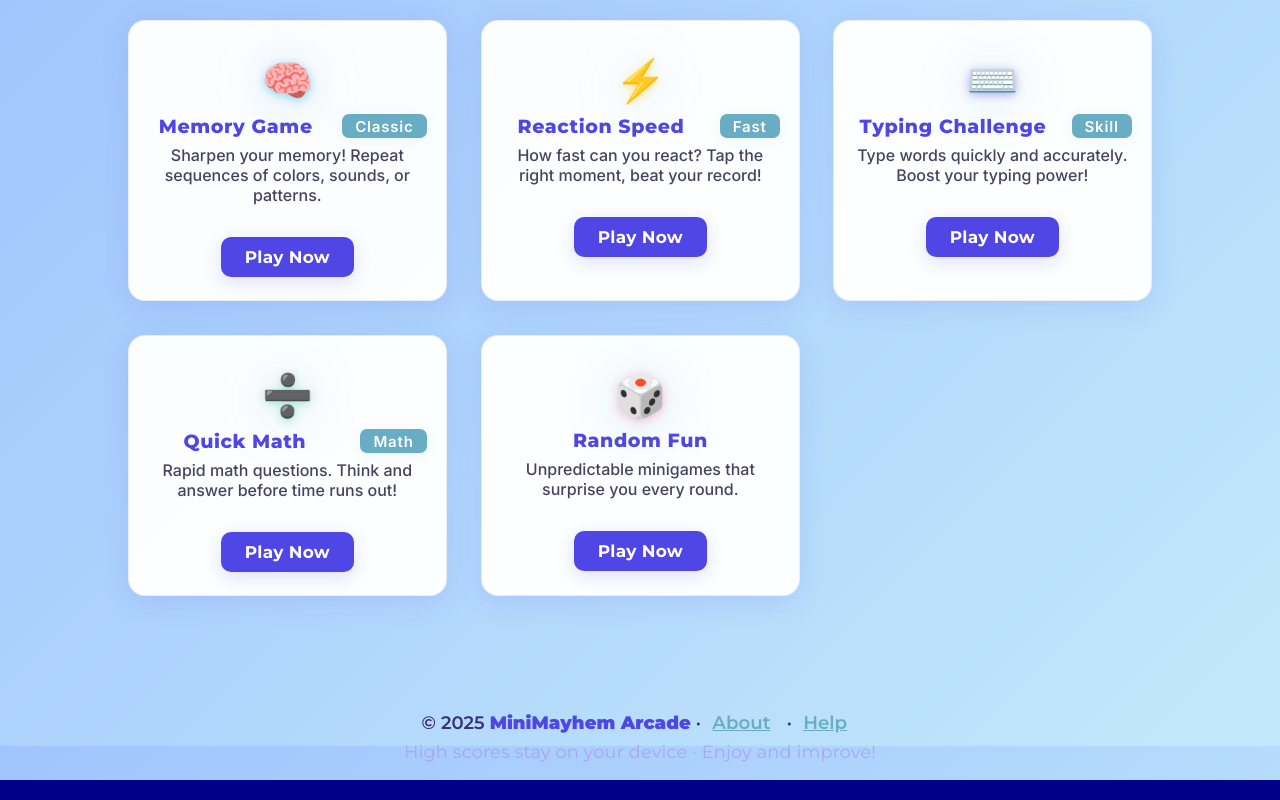
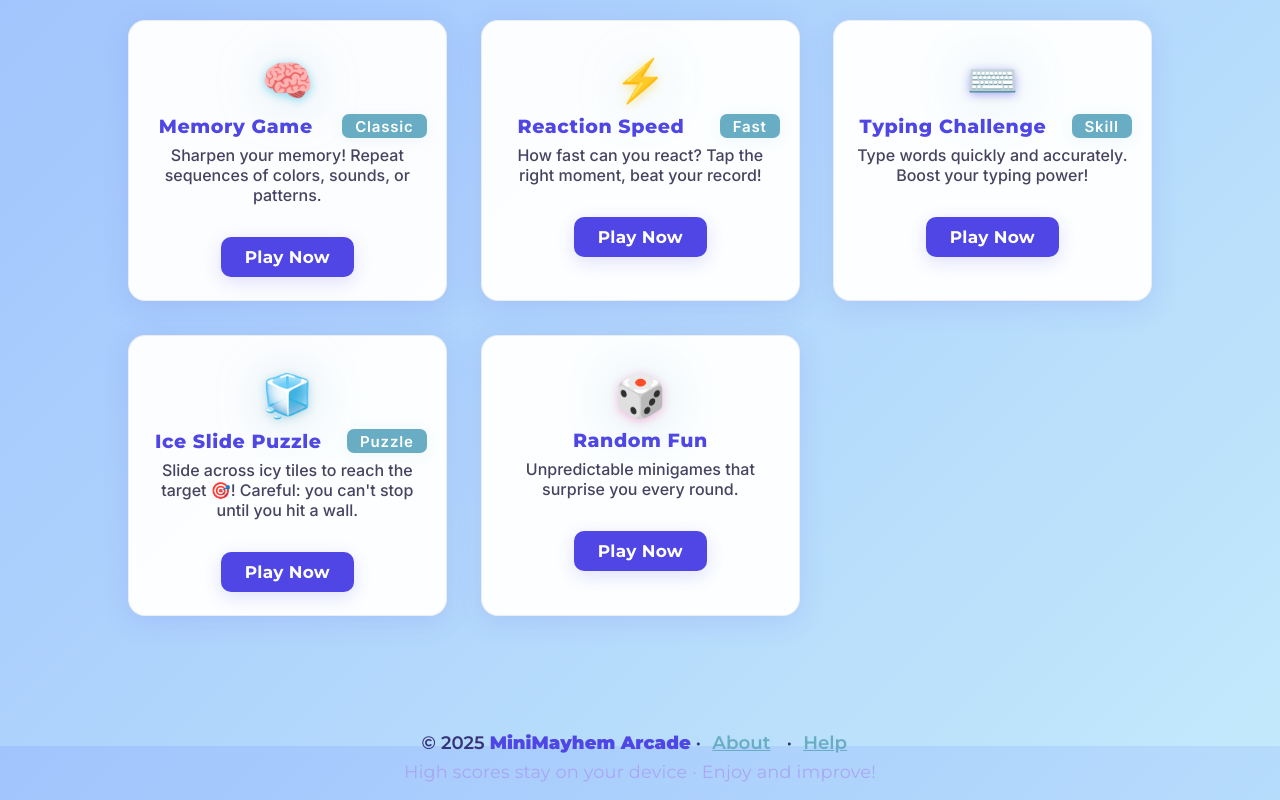
Before and after one commit to Workflow-Manager-admin/minimayhem-arcade-27968-677199a1, a React (Create React App) app in the folder mini_mayhem_arcade/: page /games in a window 1280 px wide. Shown: the part 854-1654 px from the top of the page. Built offline with nearby package versions, Linux system fonts and the light colour scheme; the HTML template or start-up script is replaced by a standard one.

Commit message:
Auto-commit: Changes as of 2025-06-04T04:36:42.849601+00:00

```diff
--- a/mini_mayhem_arcade/src/GamesPage.js
+++ b/mini_mayhem_arcade/src/GamesPage.js
@@ -14,7 +14,6 @@ import { Link } from "react-router-dom";
 const FEATURE_GAME_ENABLED = true;
 const SCORE_SNAPSHOT_ENABLED = true;
 
-// Demo data for five mini-games
 const GAMES = [
   {
     name: "Memory Game",
@@ -41,12 +40,12 @@ const GAMES = [
     playPath: "/games/typing"
   },
   {
-    name: "Quick Math",
-    icon: "➗",
-    tagline: "Rapid math questions. Think and answer before time runs out!",
-    tag: "Math",
-    color: "#48C78E",
-    playPath: "/games/quick-math"
+    name: "Ice Slide Puzzle",
+    icon: "🧊",
+    tagline: "Slide across icy tiles to reach the target 🎯! Careful: you can't stop until you hit a wall.",
+    tag: "Puzzle",
+    color: "#68adc4",
+    playPath: "/games/ice-slide"
   },
   {
     name: "Random Fun",
```
Also changed, not shown: 1 other file (tests, documents, lock files or other folders).
